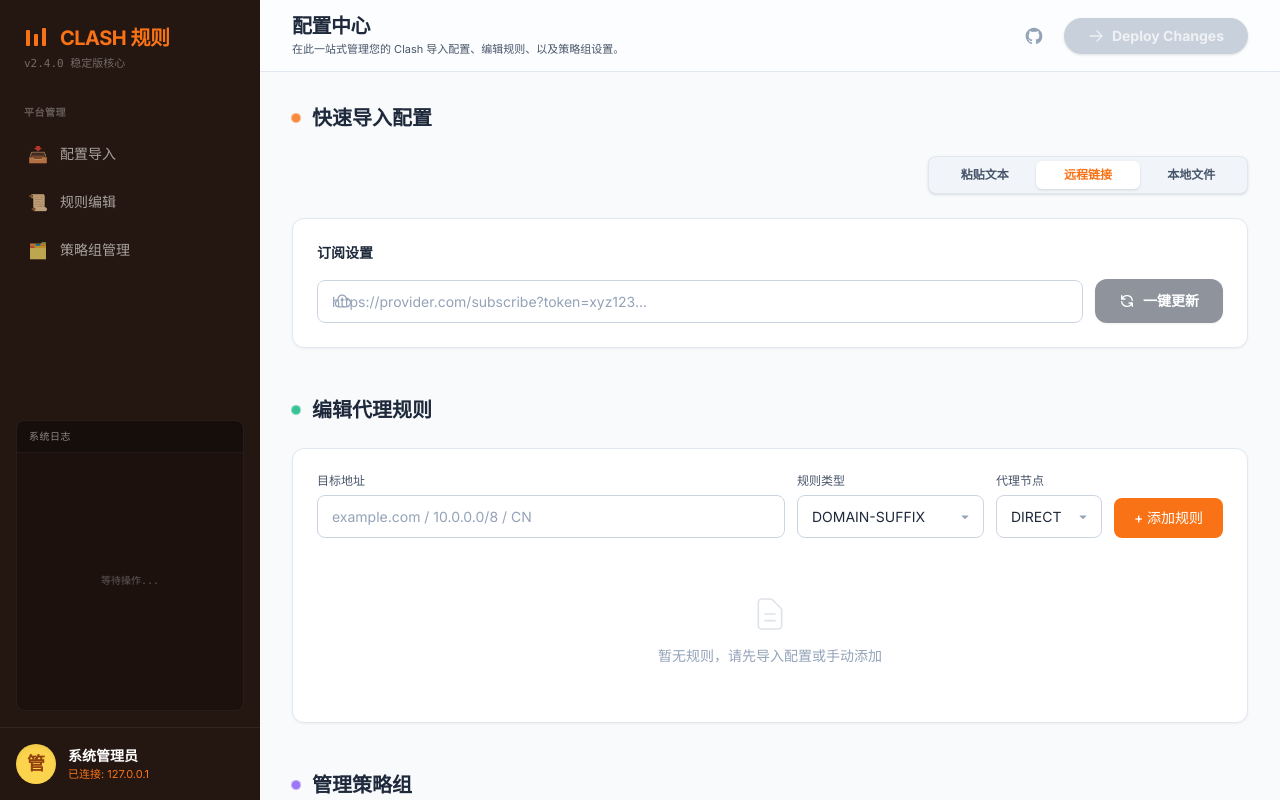
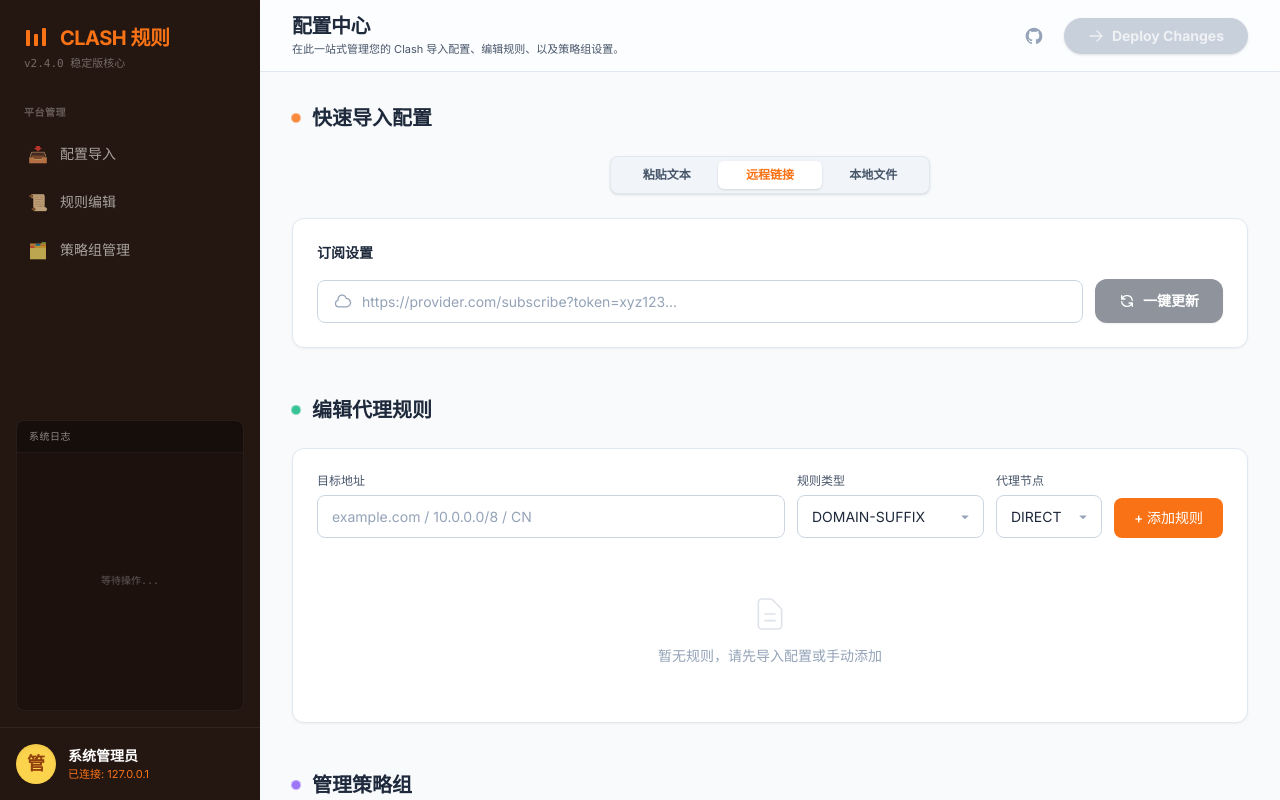
Before and after one commit to yejiaheng25108-hue/Clash-Rules-Ddit, a React (Vite) app: page / in a window 1280 px wide. Both pictures are taken after a click on the button "远程链接". Built offline with nearby package versions, Linux system fonts and the light colour scheme.

Commit message:
修复显示问题

```diff
--- a/src/components/ConfigImport.tsx
+++ b/src/components/ConfigImport.tsx
@@ -92,7 +92,7 @@ export default function ConfigImport() {
 
   return (
     <div className="space-y-6">
-      <div className="flex bg-bg-card-hover rounded-lg p-1 w-full md:w-80 border border-border-default md:ml-auto shadow-sm">
+      <div className="flex bg-bg-card-hover rounded-lg p-1 w-full md:w-80 border border-border-default mx-auto shadow-sm">
         <button
           onClick={() => setMode('paste')}
           className={`flex-1 py-1.5 text-xs font-bold rounded-md transition-all ${mode === 'paste' ? 'bg-white shadow-sm text-accent' : 'text-text-secondary hover:text-text-primary'}`}
@@ -158,7 +158,7 @@ export default function ConfigImport() {
                   value={subUrl}
                   onChange={e => setSubUrl(e.target.value)}
                   placeholder="https://provider.com/subscribe?token=xyz123..."
-                  className="input-base pl-11 py-3 text-[13px] bg-[#fafafa]"
+                  className="input-base !pl-11 py-3 text-[13px] bg-[#fafafa]"
                   onKeyDown={e => e.key === 'Enter' && handleUrlImport()}
                 />
               </div>
```
